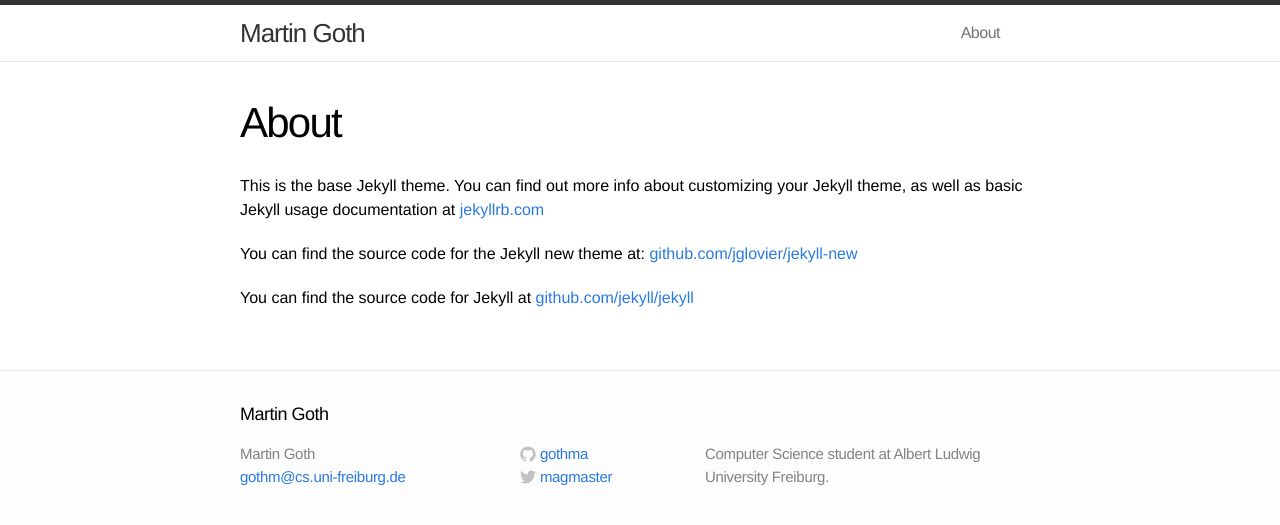
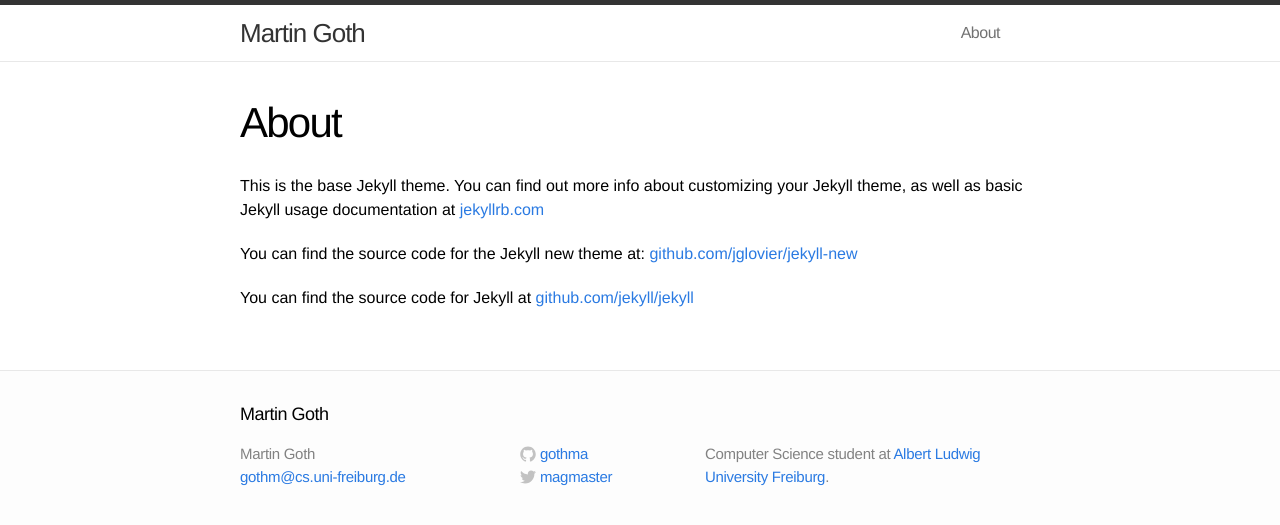
Before and after one commit to gothma/gothma.github.io, a Jekyll site: the page built from about.md, in a window 1280 px wide. Shown: the top 525 px of the page. Built offline with Jekyll 4.4.1, drawn with Linux system fonts in a browser that asks for light colours.

Commit message:
Link to uni

```diff
--- a/_config.yml
+++ b/_config.yml
@@ -1,7 +1,7 @@
 # Site settings
 title: Martin Goth
 email: gothm@cs.uni-freiburg.de
-description: "Computer Science student at Albert Ludwig University Freiburg."
+description: "Computer Science student at [Albert Ludwig University Freiburg](http://www.informatik.uni-freiburg.de)."
 baseurl: ""
 url: "http://yourdomain.com"
 username: gothma
--- a/_includes/footer.html
+++ b/_includes/footer.html
@@ -53,7 +53,7 @@
     </div>
 
     <div class="footer-col-3 column">
-      <p class="text">{{ site.description }}</p>
+      <p class="text">{{ site.description | markdownify }}</p>
     </div>
 
   </div>
```
